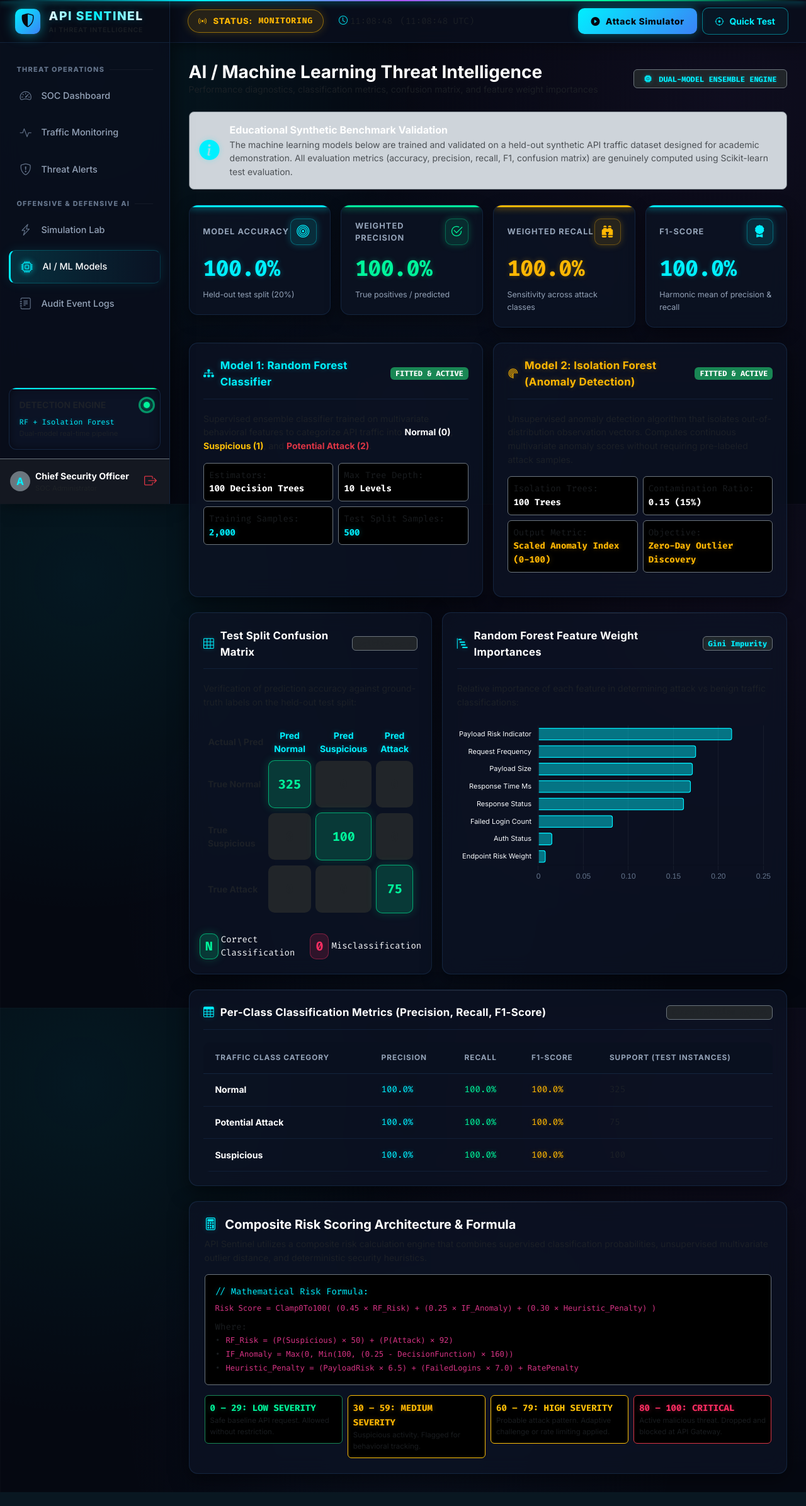
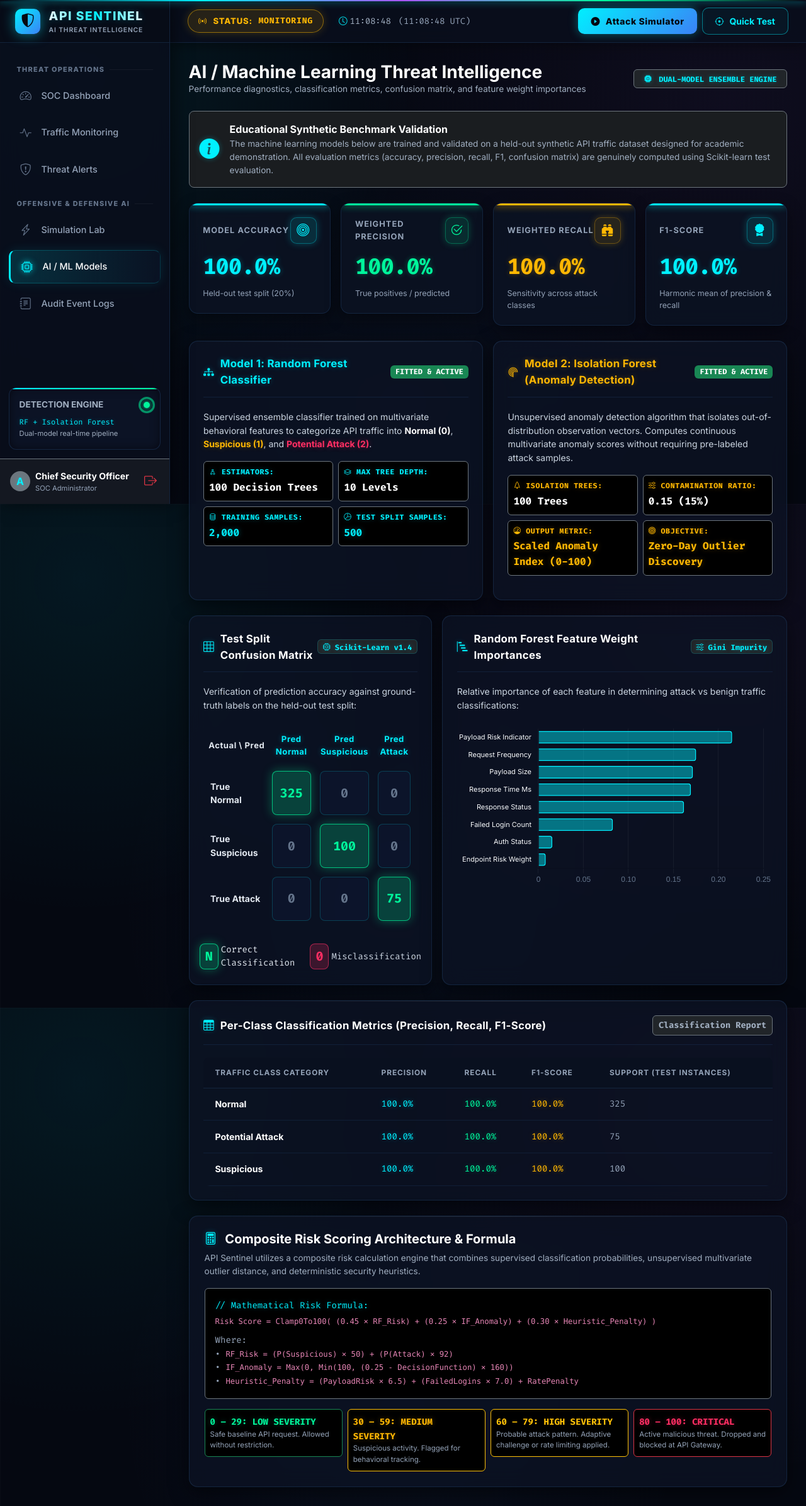
Before and after one commit to brshirisha27-cloud/api-sentinel-ai-security, a Flask app: page /models in a window 1280 px wide. Shown: the whole page at 63% size. Before the commit the page ends 2369 px from the top, so only its background shows below. Run offline with Flask 3, Linux system fonts and the light colour scheme; a user stored in the database is signed in; some libraries are stand-ins or nearby versions.

Commit message:
Enhance text contrast, legibility, and confusion matrix styling for dark theme

```diff
--- a/static/css/style.css
+++ b/static/css/style.css
@@ -926,38 +926,116 @@ a:hover {
   box-shadow: 0 12px 30px rgba(0, 0, 0, 0.6), 0 0 20px rgba(0, 240, 255, 0.15);
 }
 
+/* High-Contrast SOC Accessibility & Text Legibility Overrides */
+:root, [data-bs-theme="dark"], body {
+  --bs-secondary-color: #94a3b8;
+  --bs-body-color: #f1f5f9;
+  --bs-tertiary-color: #64748b;
+  --bs-border-color: rgba(0, 240, 255, 0.18);
+  --text-muted: #94a3b8;
+}
+
+.text-muted {
+  color: #94a3b8 !important;
+}
+
+.text-secondary {
+  color: #cbd5e1 !important;
+}
+
+p.text-muted,
+.small.text-muted {
+  color: #a0aec0 !important;
+  font-size: 0.85rem;
+  line-height: 1.55;
+}
+
+.text-light-dim {
+  color: #cbd5e1 !important;
+}
+
+.text-light-silver {
+  color: #e2e8f0 !important;
+}
+
+.text-cyan {
+  color: #00f0ff !important;
+}
+
+.text-amber {
+  color: #ffb703 !important;
+}
+
+.text-emerald {
+  color: #00f59b !important;
+}
+
+.text-crimson {
+  color: #ff2e63 !important;
+}
+
+.metric-box-sublabel {
+  font-size: 0.72rem;
+  letter-spacing: 0.06em;
+  font-weight: 700;
+  text-transform: uppercase;
+  margin-bottom: 3px;
+}
+
 /* Confusion Matrix Visual Heatmap */
 .cm-table {
   width: 100%;
   border-collapse: separate;
-  border-spacing: 7px;
+  border-spacing: 8px;
   text-align: center;
 }
 
+.cm-table th {
+  padding-bottom: 10px;
+  font-size: 0.82rem;
+  letter-spacing: 0.04em;
+  font-weight: 700;
+}
+
+.cm-table td {
+  padding: 3px;
+}
+
 .cm-cell {
-  padding: 1.35rem 0.6rem;
-  border-radius: 10px;
+  padding: 1.15rem 0.6rem;
+  border-radius: 8px;
   font-family: var(--font-mono);
   font-weight: 800;
   font-size: 1.25rem;
   transition: all 0.2s cubic-bezier(0.4, 0, 0.2, 1);
+  display: flex;
+  align-items: center;
+  justify-content: center;
 }
 
 .cm-cell:hover {
-  transform: scale(1.06);
+  transform: scale(1.05);
 }
 
 .cm-diagonal {
-  background: rgba(0, 245, 155, 0.18);
-  border: 1px solid rgba(0, 245, 155, 0.6);
-  color: var(--threat-safe);
-  box-shadow: 0 0 15px rgba(0, 245, 155, 0.2);
+  background: rgba(0, 245, 155, 0.22) !important;
+  border: 1.5px solid rgba(0, 245, 155, 0.7) !important;
+  color: #00f59b !important;
+  box-shadow: 0 0 16px rgba(0, 245, 155, 0.35);
 }
 
 .cm-off-diagonal {
-  background: rgba(255, 46, 99, 0.15);
-  border: 1px solid rgba(255, 46, 99, 0.4);
-  color: var(--threat-critical);
+  background: rgba(255, 46, 99, 0.2) !important;
+  border: 1.5px solid rgba(255, 46, 99, 0.6) !important;
+  color: #ff2e63 !important;
+}
+
+.cm-cell.cm-zero,
+.cm-cell.bg-dark,
+.cm-table .cm-cell.bg-dark {
+  background: rgba(13, 22, 45, 0.85) !important;
+  border: 1px solid rgba(0, 240, 255, 0.2) !important;
+  color: #64748b !important;
 }
 
 /* Login Page Styling */
--- a/static/js/app.js
+++ b/static/js/app.js
@@ -854,21 +854,21 @@ function renderConfusionMatrix(matrix) {
         <table class="cm-table">
             <thead>
                 <tr>
-                    <th class="text-muted small">Actual \\ Pred</th>
-                    ${predLabels.map(p => `<th class="text-cyan small">${p}</th>`).join('')}
+                    <th class="text-light-silver small fw-bold">Actual \\ Pred</th>
+                    ${predLabels.map(p => `<th class="text-cyan small fw-bold">${p}</th>`).join('')}
                 </tr>
             </thead>
             <tbody>
     `;
 
     for (let i = 0; i < matrix.length; i++) {
-        html += `<tr><td class="text-muted small fw-bold text-start">${labels[i]}</td>`;
+        html += `<tr><td class="text-light-silver small fw-bold text-start">${labels[i]}</td>`;
         for (let j = 0; j < matrix[i].length; j++) {
             const count = matrix[i][j];
             const isDiagonal = (i === j);
             html += `
                 <td>
-                    <div class="cm-cell ${isDiagonal ? 'cm-diagonal' : (count > 0 ? 'cm-off-diagonal' : 'bg-dark text-muted')}">
+                    <div class="cm-cell ${isDiagonal ? 'cm-diagonal' : (count > 0 ? 'cm-off-diagonal' : 'cm-zero')}">
                         ${count}
                     </div>
                 </td>
--- a/templates/base.html
+++ b/templates/base.html
@@ -1,5 +1,5 @@
 <!DOCTYPE html>
-<html lang="en">
+<html lang="en" data-bs-theme="dark">
 <head>
     <meta charset="UTF-8">
     <meta name="viewport" content="width=device-width, initial-scale=1.0">
--- a/templates/login.html
+++ b/templates/login.html
@@ -1,5 +1,5 @@
 <!DOCTYPE html>
-<html lang="en">
+<html lang="en" data-bs-theme="dark">
 <head>
     <meta charset="UTF-8">
     <meta name="viewport" content="width=device-width, initial-scale=1.0">
--- a/templates/models.html
+++ b/templates/models.html
@@ -86,33 +86,33 @@
                 </div>
                 <span class="badge bg-success font-mono">FITTED & ACTIVE</span>
             </div>
-            <p class="small text-muted mb-3">
+            <p class="small text-light-dim mb-3">
                 Supervised ensemble classifier trained on multivariate behavioral features to categorize API traffic into
-                <strong class="text-white">Normal (0)</strong>, <strong class="text-warning">Suspicious (1)</strong>, and <strong class="text-danger">Potential Attack (2)</strong>.
+                <strong class="text-white">Normal (0)</strong>, <strong class="text-amber">Suspicious (1)</strong>, and <strong class="text-crimson">Potential Attack (2)</strong>.
             </p>
             <div class="row g-2 small font-mono mb-3">
                 <div class="col-6">
                     <div class="p-2 rounded bg-black border border-secondary">
-                        <div class="text-muted">Estimators:</div>
-                        <div class="text-white fw-bold">100 Decision Trees</div>
+                        <div class="metric-box-sublabel text-cyan"><i class="bi bi-diagram-2"></i> ESTIMATORS:</div>
+                        <div class="text-white fw-bold fs-6">100 Decision Trees</div>
                     </div>
                 </div>
                 <div class="col-6">
                     <div class="p-2 rounded bg-black border border-secondary">
-                        <div class="text-muted">Max Tree Depth:</div>
-                        <div class="text-white fw-bold">10 Levels</div>
+                        <div class="metric-box-sublabel text-cyan"><i class="bi bi-layers"></i> MAX TREE DEPTH:</div>
+                        <div class="text-white fw-bold fs-6">10 Levels</div>
                     </div>
                 </div>
                 <div class="col-6">
                     <div class="p-2 rounded bg-black border border-secondary">
-                        <div class="text-muted">Training Samples:</div>
-                        <div class="text-cyan fw-bold" id="metricTrainSamples">2,000</div>
+                        <div class="metric-box-sublabel text-cyan"><i class="bi bi-database"></i> TRAINING SAMPLES:</div>
+                        <div class="text-cyan fw-bold fs-6" id="metricTrainSamples">2,000</div>
                     </div>
                 </div>
                 <div class="col-6">
                     <div class="p-2 rounded bg-black border border-secondary">
-                        <div class="text-muted">Test Split Samples:</div>
-                        <div class="text-cyan fw-bold" id="metricTestSamples">500</div>
+                        <div class="metric-box-sublabel text-cyan"><i class="bi bi-pie-chart"></i> TEST SPLIT SAMPLES:</div>
+                        <div class="text-cyan fw-bold fs-6" id="metricTestSamples">500</div>
                     </div>
                 </div>
             </div>
@@ -129,33 +129,33 @@
                 </div>
                 <span class="badge bg-success font-mono">FITTED & ACTIVE</span>
             </div>
-            <p class="small text-muted mb-3">
+            <p class="small text-light-dim mb-3">
                 Unsupervised anomaly detection algorithm that isolates out-of-distribution observation vectors.
                 Computes continuous multivariate anomaly scores without requiring pre-labeled attack samples.
             </p>
             <div class="row g-2 small font-mono mb-3">
                 <div class="col-6">
                     <div class="p-2 rounded bg-black border border-secondary">
-                        <div class="text-muted">Isolation Trees:</div>
-                        <div class="text-white fw-bold">100 Trees</div>
+                        <div class="metric-box-sublabel text-amber"><i class="bi bi-tree"></i> ISOLATION TREES:</div>
+                        <div class="text-white fw-bold fs-6">100 Trees</div>
                     </div>
                 </div>
                 <div class="col-6">
                     <div class="p-2 rounded bg-black border border-secondary">
-                        <div class="text-muted">Contamination Ratio:</div>
-                        <div class="text-white fw-bold">0.15 (15%)</div>
+                        <div class="metric-box-sublabel text-amber"><i class="bi bi-sliders"></i> CONTAMINATION RATIO:</div>
+                        <div class="text-white fw-bold fs-6">0.15 (15%)</div>
                     </div>
                 </div>
                 <div class="col-6">
                     <div class="p-2 rounded bg-black border border-secondary">
-                        <div class="text-muted">Output Metric:</div>
-                        <div class="text-amber fw-bold">Scaled Anomaly Index (0-100)</div>
+                        <div class="metric-box-sublabel text-amber"><i class="bi bi-speedometer"></i> OUTPUT METRIC:</div>
+                        <div class="text-amber fw-bold fs-6">Scaled Anomaly Index (0-100)</div>
                     </div>
                 </div>
                 <div class="col-6">
                     <div class="p-2 rounded bg-black border border-secondary">
-                        <div class="text-muted">Objective:</div>
-                        <div class="text-amber fw-bold">Zero-Day Outlier Discovery</div>
+                        <div class="metric-box-sublabel text-amber"><i class="bi bi-bullseye"></i> OBJECTIVE:</div>
+                        <div class="text-amber fw-bold fs-6">Zero-Day Outlier Discovery</div>
                     </div>
                 </div>
             </div>
@@ -173,15 +173,15 @@
                     <i class="bi bi-grid-3x3 text-cyan"></i>
                     <span>Test Split Confusion Matrix</span>
                 </div>
-                <span class="badge bg-dark border border-secondary text-muted font-mono small">Scikit-learn</span>
+                <span class="badge bg-dark border border-cyan text-cyan font-mono small"><i class="bi bi-cpu"></i> Scikit-Learn v1.4</span>
             </div>
-            <p class="small text-muted">Verification of prediction accuracy against ground-truth labels on the held-out test split:</p>
+            <p class="small text-light-dim">Verification of prediction accuracy against ground-truth labels on the held-out test split:</p>
             <div id="confusionMatrixContainer" class="py-2">
                 <!-- Heatmap generated by JS -->
             </div>
             <div class="d-flex justify-content-center gap-4 mt-3 small font-mono">
-                <span class="d-flex align-items-center gap-1"><span class="cm-cell cm-diagonal p-1 px-2">N</span> Correct Classification</span>
-                <span class="d-flex align-items-center gap-1"><span class="cm-cell cm-off-diagonal p-1 px-2">0</span> Misclassification</span>
+                <span class="d-flex align-items-center gap-1"><span class="cm-cell cm-diagonal p-1 px-2">N</span> <span class="text-light-silver">Correct Classification</span></span>
+                <span class="d-flex align-items-center gap-1"><span class="cm-cell cm-off-diagonal p-1 px-2">0</span> <span class="text-light-dim">Misclassification</span></span>
             </div>
         </div>
     </div>
@@ -194,9 +194,9 @@
                     <i class="bi bi-bar-chart-steps text-cyan"></i>
                     <span>Random Forest Feature Weight Importances</span>
                 </div>
-                <span class="badge bg-dark border border-secondary text-cyan font-mono small">Gini Impurity</span>
+                <span class="badge bg-dark border border-cyan text-cyan font-mono small"><i class="bi bi-sliders"></i> Gini Impurity</span>
             </div>
-            <p class="small text-muted">Relative importance of each feature in determining attack vs benign traffic classifications:</p>
+            <p class="small text-light-dim">Relative importance of each feature in determining attack vs benign traffic classifications:</p>
             <div style="height: 260px; position: relative;">
                 <canvas id="featureImportanceChart"></canvas>
             </div>
```
Also changed, not shown: docs/css/style.css (+89 -11 lines), docs/index.html (+32 -32 lines), 1 other file.
